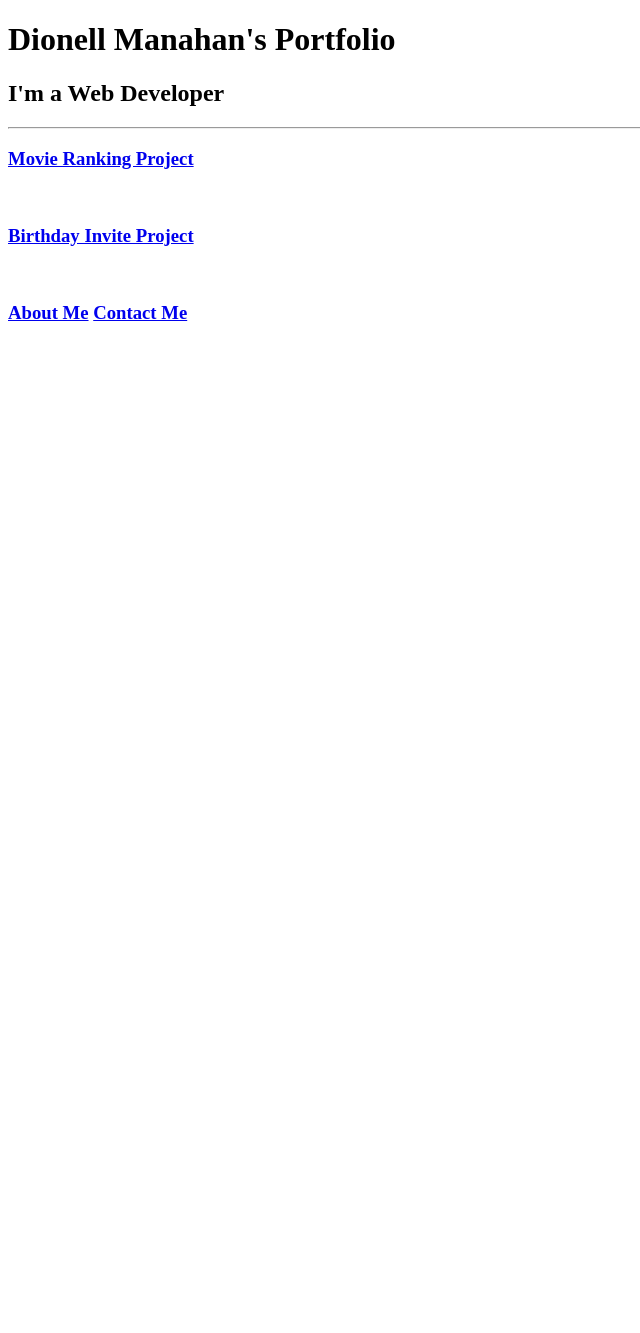
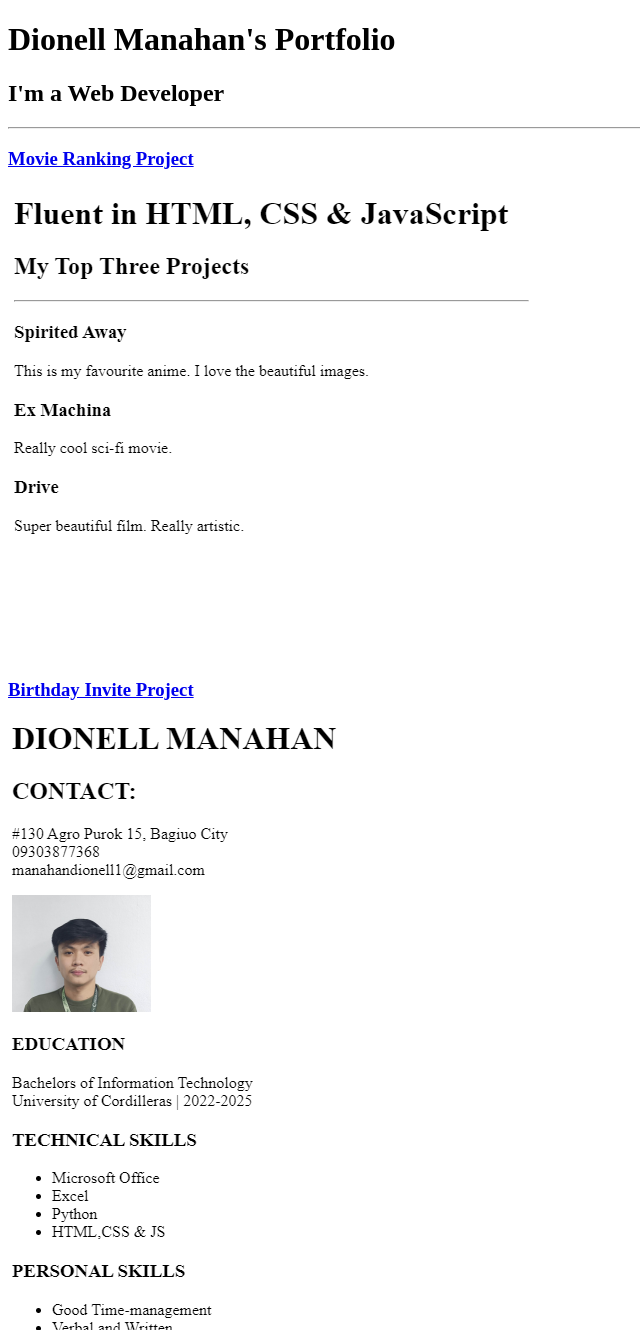
Before and after one commit to manahanCoded/dionell-portfolio, a plain HTML site: page index.html in a window 1280 px wide. Shown: the top 1333 px of the page, without its empty margins (0-640 px from the left). Before the commit the page ends 800 px from the top, so only its background shows below. Drawn offline with Linux system fonts and the light colour scheme; the site is published under a folder, as on GitHub Pages, so addresses that start at the root find nothing.

Commit message:
Update index.html

```diff
--- a/index.html
+++ b/index.html
@@ -11,10 +11,10 @@
 <hr>
 
 <h3><a href="./public/movie-ranking.html">Movie Ranking Project</a></h3>
-<img src="/assets/images/Screenshot 2023-11-03 075741.png" alt="">
+<img src="./assets/images/Screenshot 2023-11-03 075741.png" alt="">
 
 <h3><a href="./public/birthday-invite.html">Birthday Invite Project</a></h3>
-<img src="/assets/images/Screenshot 2023-11-03 082353.png" alt="">
+<img src="./assets/images/Screenshot 2023-11-03 082353.png" alt="">
 
 <h3><a href="./public/contact.html">About Me</a>
     <a href="./public/contact.html">Contact Me</a>
```
